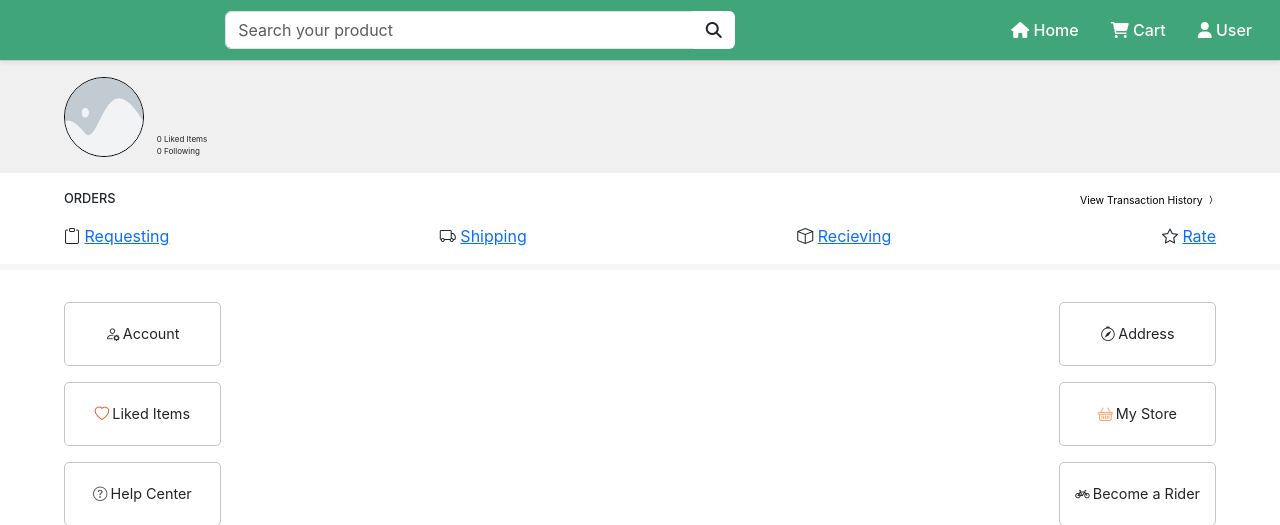
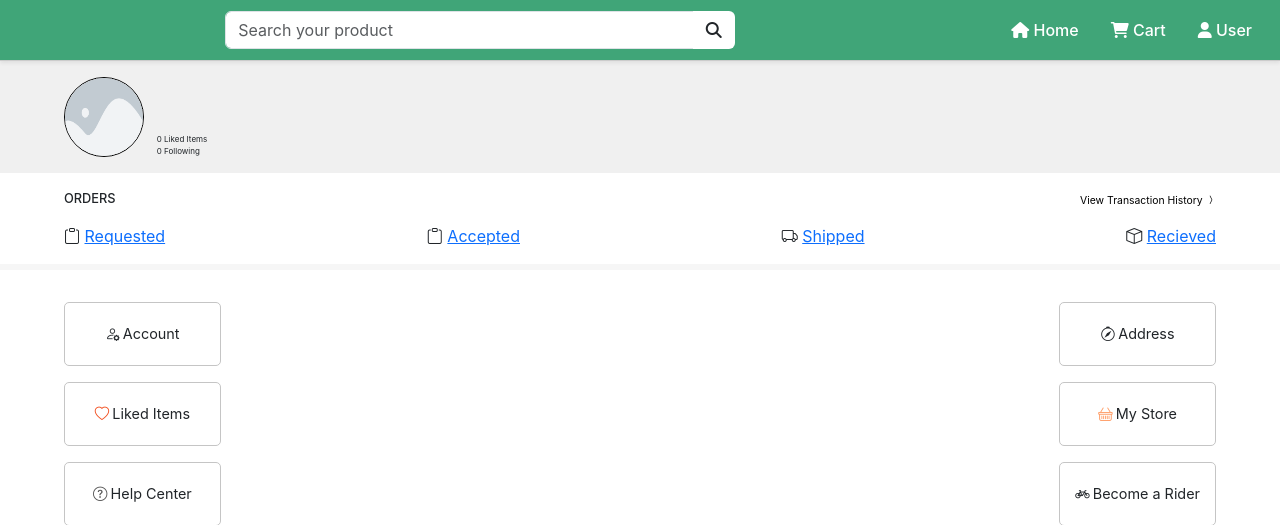
Before and after one commit to Zenaiko/Capstone, a PHP site: page /user_page/cus_acc_page.php in a window 1280 px wide. Shown: the top 525 px of the page. Run offline with PHP 8.4, Linux system fonts and the light colour scheme; the visitor is signed in with stand-in values (Sample User, id 1); data that the repository does not hold is empty; some libraries are stand-ins or nearby versions.

Commit message:
adjustment icons

```diff
--- a/user_page/cus_acc_page.php
+++ b/user_page/cus_acc_page.php
@@ -39,19 +39,19 @@ require_once('../db_api/db_get.php');
                             <div id="cus_order_info_container">
                                 <div>
                                     <i class="bi bi-clipboard"></i>
-                                    <a href="order_request.php">Requesting</a>
+                                    <a href="order_request.php">Requested</a>
+                                </div>
+                                <div>
+                                    <i class="bi bi-clipboard"></i>
+                                    <a href="">Accepted</a>
                                 </div>
                                 <div>
                                     <i class="bi bi-truck"></i>
-                                    <a href="order_shipping.php">Shipping</a>
+                                    <a href="order_shipping.php">Shipped</a>
                                 </div>
                                 <div>
                                     <i class="bi bi-box"></i>
-                                    <a href="order_received.php">Recieving</a>
-                                </div>
-                                <div>
-                                    <i class="bi bi-star"></i>
-                                    <a href="order_rate.php ">Rate</a>
+                                    <a href="order_received.php">Recieved</a>
                                 </div>
                             </div>
                         </div>
```
